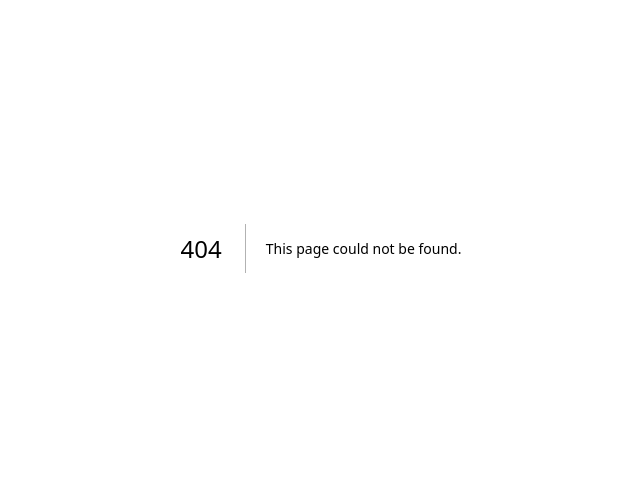
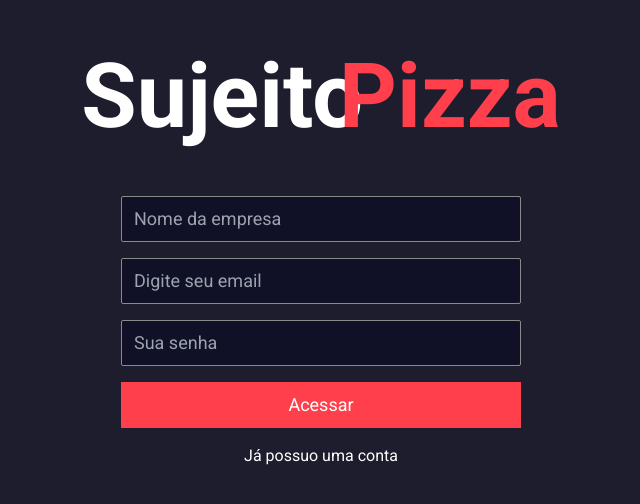
Before and after one commit to AlexMarqB/projeto_pizzaria_frontend_web, a Next.js app: page /cadastro in a window 1280 px wide. Before the commit this address had no page. Shown: the part 152-656 px from the top of the page, without its empty margins (319-959 px from the left). Built offline with nearby package versions, Linux system fonts and the light colour scheme.

Commit message:
First commmit/ login + register scratch done

```diff
--- /dev/null
+++ b/src/app/cadastro/page.tsx
@@ -0,0 +1,37 @@
+"use client";
+import { Button } from "@/components/button";
+import { Input } from "@/components/form/input";
+import { useRouter } from "next/navigation";
+
+export default function Home() {
+    const router = useRouter()
+
+    const navigate = (link: string) => {
+        router.push(link)
+    }
+
+	const handleSubmit = () => {};
+
+	return (
+		<main className="flex min-h-screen flex-col items-center justify-center">
+			<div className="flex font-[700] text-[50px] md:text-[65px] lg:text-[70px] xl:text-[90px] mb-8 items-center">
+				<h1 className="text-white-100">Sujeito</h1>
+				<h1 className="text-red-100 ml-[-14px] lg:ml-[-1.5rem]">Pizza</h1>
+			</div>
+			<form
+				action=""
+				className="flex flex-col justify-center items-center gap-4 md:w-72 lg:w-[330px] xl:w-[400px]"
+			>
+				<Input type="text" id="nome" placeholder="Nome da empresa" />
+				<Input type="email" id="email" placeholder="Digite seu email" />
+				<Input type="password" id="password" placeholder="Sua senha" />
+				<Button color="red" type="submit">
+					Acessar
+				</Button>
+				<button className="text-white-100" type="button" onClick={() => navigate('/')}>
+					Já possuo uma conta
+				</button>
+			</form>
+		</main>
+	);
+}
--- a/src/app/globals.css
+++ b/src/app/globals.css
@@ -1,33 +1,14 @@
 @tailwind base;
 @tailwind components;
 @tailwind utilities;
-
-:root {
-  --foreground-rgb: 0, 0, 0;
-  --background-start-rgb: 214, 219, 220;
-  --background-end-rgb: 255, 255, 255;
-}
-
-@media (prefers-color-scheme: dark) {
-  :root {
-    --foreground-rgb: 255, 255, 255;
-    --background-start-rgb: 0, 0, 0;
-    --background-end-rgb: 0, 0, 0;
-  }
-}
-
-body {
-  color: rgb(var(--foreground-rgb));
-  background: linear-gradient(
-      to bottom,
-      transparent,
-      rgb(var(--background-end-rgb))
-    )
-    rgb(var(--background-start-rgb));
-}
 
 @layer utilities {
   .text-balance {
     text-wrap: balance;
   }
 }
+
+input {
+  user-select: none;
+  outline: none;
+}
--- a/src/app/layout.tsx
+++ b/src/app/layout.tsx
@@ -1,22 +1,22 @@
 import type { Metadata } from "next";
-import { Inter } from "next/font/google";
+import { Roboto } from "next/font/google";
 import "./globals.css";
 
-const inter = Inter({ subsets: ["latin"] });
+const roboto = Roboto({ weight: ["100", "400", "700", "900"], subsets: ["latin"] });
 
 export const metadata: Metadata = {
-  title: "Create Next App",
-  description: "Generated by create next app",
+	title: "SujeitoPizza",
+	description: "Pizzaria",
 };
 
 export default function RootLayout({
-  children,
+	children,
 }: Readonly<{
-  children: React.ReactNode;
+	children: React.ReactNode;
 }>) {
-  return (
-    <html lang="en">
-      <body className={inter.className}>{children}</body>
-    </html>
-  );
+	return (
+		<html lang="pt-br">
+			<body className={`${roboto.className} bg-blue-100`}>{children}</body>
+		</html>
+	);
 }
--- a/src/app/page.tsx
+++ b/src/app/page.tsx
@@ -1,113 +1,22 @@
-import Image from "next/image";
+"use client"
+import { Button } from "@/components/button";
+import { Input } from "@/components/form/input";
+import { useRouter } from "next/navigation";
+
 
 export default function Home() {
+
+  const router = useRouter()
+
   return (
-    <main className="flex min-h-screen flex-col items-center justify-between p-24">
-      <div className="z-10 max-w-5xl w-full items-center justify-between font-mono text-sm lg:flex">
-        <p className="fixed left-0 top-0 flex w-full justify-center border-b border-gray-300 bg-gradient-to-b from-zinc-200 pb-6 pt-8 backdrop-blur-2xl dark:border-neutral-800 dark:bg-zinc-800/30 dark:from-inherit lg:static lg:w-auto  lg:rounded-xl lg:border lg:bg-gray-200 lg:p-4 lg:dark:bg-zinc-800/30">
-          Get started by editing&nbsp;
-          <code className="font-mono font-bold">src/app/page.tsx</code>
-        </p>
-        <div className="fixed bottom-0 left-0 flex h-48 w-full items-end justify-center bg-gradient-to-t from-white via-white dark:from-black dark:via-black lg:static lg:h-auto lg:w-auto lg:bg-none">
-          <a
-            className="pointer-events-none flex place-items-center gap-2 p-8 lg:pointer-events-auto lg:p-0"
-            href="https://vercel.com?utm_source=create-next-app&utm_medium=appdir-template&utm_campaign=create-next-app"
-            target="_blank"
-            rel="noopener noreferrer"
-          >
-            By{" "}
-            <Image
-              src="/vercel.svg"
-              alt="Vercel Logo"
-              className="dark:invert"
-              width={100}
-              height={24}
-              priority
-            />
-          </a>
-        </div>
-      </div>
-
-      <div className="relative flex place-items-center before:absolute before:h-[300px] before:w-full sm:before:w-[480px] before:-translate-x-1/2 before:rounded-full before:bg-gradient-radial before:from-white before:to-transparent before:blur-2xl before:content-[''] after:absolute after:-z-20 after:h-[180px] after:w-full sm:after:w-[240px] after:translate-x-1/3 after:bg-gradient-conic after:from-sky-200 after:via-blue-200 after:blur-2xl after:content-[''] before:dark:bg-gradient-to-br before:dark:from-transparent before:dark:to-blue-700 before:dark:opacity-10 after:dark:from-sky-900 after:dark:via-[#0141ff] after:dark:opacity-40 before:lg:h-[360px] z-[-1]">
-        <Image
-          className="relative dark:drop-shadow-[0_0_0.3rem_#ffffff70] dark:invert"
-          src="/next.svg"
-          alt="Next.js Logo"
-          width={180}
-          height={37}
-          priority
-        />
-      </div>
-
-      <div className="mb-32 grid text-center lg:max-w-5xl lg:w-full lg:mb-0 lg:grid-cols-4 lg:text-left">
-        <a
-          href="https://nextjs.org/docs?utm_source=create-next-app&utm_medium=appdir-template&utm_campaign=create-next-app"
-          className="group rounded-lg border border-transparent px-5 py-4 transition-colors hover:border-gray-300 hover:bg-gray-100 hover:dark:border-neutral-700 hover:dark:bg-neutral-800/30"
-          target="_blank"
-          rel="noopener noreferrer"
-        >
-          <h2 className={`mb-3 text-2xl font-semibold`}>
-            Docs{" "}
-            <span className="inline-block transition-transform group-hover:translate-x-1 motion-reduce:transform-none">
-              -&gt;
-            </span>
-          </h2>
-          <p className={`m-0 max-w-[30ch] text-sm opacity-50`}>
-            Find in-depth information about Next.js features and API.
-          </p>
-        </a>
-
-        <a
-          href="https://nextjs.org/learn?utm_source=create-next-app&utm_medium=appdir-template-tw&utm_campaign=create-next-app"
-          className="group rounded-lg border border-transparent px-5 py-4 transition-colors hover:border-gray-300 hover:bg-gray-100 hover:dark:border-neutral-700 hover:dark:bg-neutral-800/30"
-          target="_blank"
-          rel="noopener noreferrer"
-        >
-          <h2 className={`mb-3 text-2xl font-semibold`}>
-            Learn{" "}
-            <span className="inline-block transition-transform group-hover:translate-x-1 motion-reduce:transform-none">
-              -&gt;
-            </span>
-          </h2>
-          <p className={`m-0 max-w-[30ch] text-sm opacity-50`}>
-            Learn about Next.js in an interactive course with&nbsp;quizzes!
-          </p>
-        </a>
-
-        <a
-          href="https://vercel.com/templates?framework=next.js&utm_source=create-next-app&utm_medium=appdir-template&utm_campaign=create-next-app"
-          className="group rounded-lg border border-transparent px-5 py-4 transition-colors hover:border-gray-300 hover:bg-gray-100 hover:dark:border-neutral-700 hover:dark:bg-neutral-800/30"
-          target="_blank"
-          rel="noopener noreferrer"
-        >
-          <h2 className={`mb-3 text-2xl font-semibold`}>
-            Templates{" "}
-            <span className="inline-block transition-transform group-hover:translate-x-1 motion-reduce:transform-none">
-              -&gt;
-            </span>
-          </h2>
-          <p className={`m-0 max-w-[30ch] text-sm opacity-50`}>
-            Explore starter templates for Next.js.
-          </p>
-        </a>
-
-        <a
-          href="https://vercel.com/new?utm_source=create-next-app&utm_medium=appdir-template&utm_campaign=create-next-app"
-          className="group rounded-lg border border-transparent px-5 py-4 transition-colors hover:border-gray-300 hover:bg-gray-100 hover:dark:border-neutral-700 hover:dark:bg-neutral-800/30"
-          target="_blank"
-          rel="noopener noreferrer"
-        >
-          <h2 className={`mb-3 text-2xl font-semibold`}>
-            Deploy{" "}
-            <span className="inline-block transition-transform group-hover:translate-x-1 motion-reduce:transform-none">
-              -&gt;
-            </span>
-          </h2>
-          <p className={`m-0 max-w-[30ch] text-sm opacity-50 text-balance`}>
-            Instantly deploy your Next.js site to a shareable URL with Vercel.
-          </p>
-        </a>
-      </div>
+    <main className="flex min-h-screen flex-col items-center justify-center">
+      <div className="flex font-[700] text-[50px] md:text-[65px] lg:text-[70px] xl:text-[90px] mb-8 items-center"><h1 className="text-white-100">Sujeito</h1><h1 className="text-red-100 ml-[-14px] lg:ml-[-1.5rem]">Pizza</h1></div>
+      <form action="" className="flex flex-col justify-center items-center gap-4 md:w-72 lg:w-[330px] xl:w-[400px]">
+        <Input type="email" id="email" placeholder="Digite seu email"/>
+        <Input type="password" id="password" placeholder="Sua senha" />
+        <Button color="red" type="submit">Acessar</Button>
+        <button className="text-white-100" type="button" onClick={() => router.push("/cadastro")}>Não possui uma conta? Cadastre-se</button>
+      </form>
     </main>
   );
 }
--- /dev/null
+++ b/src/components/button/index.tsx
@@ -0,0 +1,9 @@
+import { ComponentProps } from "react";
+
+type ButtonProps = ComponentProps<'button'> & {
+    color: 'green' | 'red'
+}
+
+export function Button({ color, ...props }: ButtonProps) {
+    return (<button className={`text-white-100 text-center items-center justify-center ${color === "red" ? 'bg-red-100' : 'bg-green-100'} w-full h-10 md:h-[36px] lg:h-[40px] xl:h-[46px] text-sm md:text-[14px] lg:text-[16px] xl:text-[18px]`}  {...props}/>)
+}
--- /dev/null
+++ b/src/components/form/input/index.tsx
@@ -0,0 +1,7 @@
+import { ComponentProps } from "react";
+
+type InputProps = ComponentProps<'input'>
+
+export function Input(props: InputProps) {
+    return (<input className="border-gray-100 border rounded-sm text-white-100 w-full p-3 bg-blue-200 h-10 md:h-[36px] lg:h-[40px] xl:h-[46px] text-sm md:text-[14px] lg:text-[16px] xl:text-[18px]"  {...props}/>)
+}
--- a/tailwind.config.ts
+++ b/tailwind.config.ts
@@ -13,6 +13,25 @@ const config: Config = {
         "gradient-conic":
           "conic-gradient(from 180deg at 50% 50%, var(--tw-gradient-stops))",
       },
+      colors: {
+        white: {
+          100: "#FFFFFF",
+          200: "#F0F0F0"
+        },
+        blue: {
+          100: "#1D1D2E",
+          200: "#101026"
+        },
+        gray: {
+          100: "#8A8A8A"
+        },
+        red: {
+          100: "#FF3F4B"
+        },
+        green: {
+          100: "#3FFFA3"
+        }
+      }
     },
   },
   plugins: [],
```
